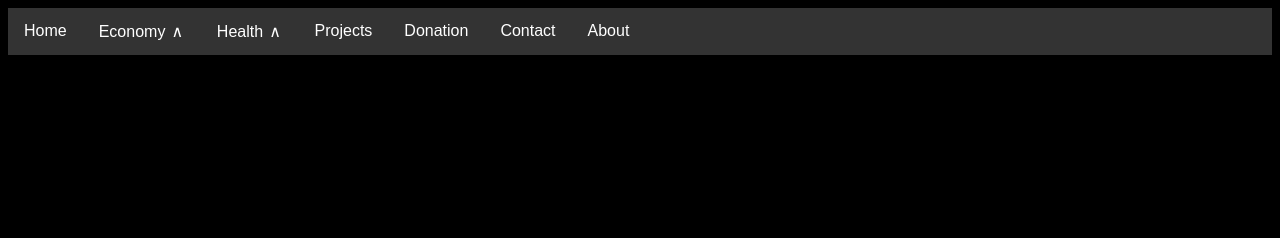
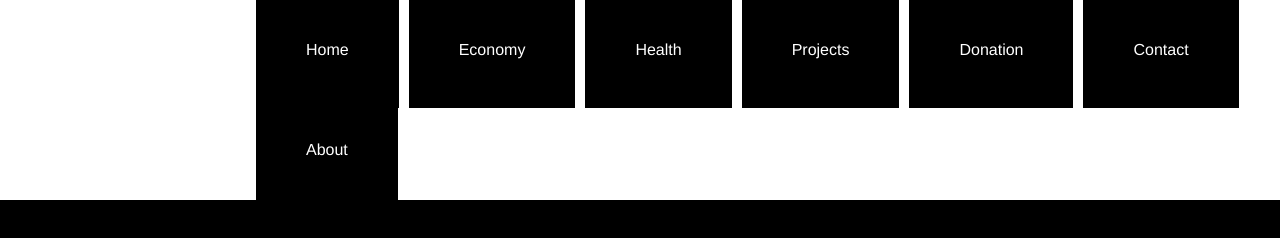
Before and after one commit to theanarch/JavaScript1, a website: page html/index.html in a window 1280 px wide. Drawn offline with Linux system fonts and the light colour scheme.

Commit message:
Testing new navbar

```diff
--- a/css/style.css
+++ b/css/style.css
@@ -9,11 +9,7 @@
  * General *
  **********/
 
-.body {
-    background-color: black;
-}
-
-.navbar {
+/* .navbar {
     overflow: hidden;
     background-color: #333;
     font-family: Arial;
@@ -87,13 +83,61 @@
 
 .show .dropdown-content {
     display: block;
+}*/
+
+/*******************************************************************************************************/
+
+* {
+    list-style: none;
+    text-decoration: none;
+    padding: 0;
+    margin: 0;
+    background: black;
+}
+
+nav {
+    /* float: left; */
+    width: 100%;
+    background: #fff;
+}
+
+.clearfix:after {
+    clear: both;
+    display: block;
+    content: "";
+}
+
+nav>ul {
+    float: right;
+    width: 80%;
+    background: white;
+    font-family: Arial, Helvetica, sans-serif;
+}
+
+nav>ul>li {
+    float: left;
+    width: auto;
+    margin-right: 10px;
+    line-height: 100px;
+}
+
+nav>ul li a {
+    padding: 50px;
+    color: white;
+    font-family: Helvetica, sans-serif, Arial;
+}
+
+nav>ul>li>ul {
+    display: none;
+}
+
+nav>ul>li:hover {
+    background-color: rgb(233, 75, 75);
 }
 
 /**********
  * Economy *
  **********/
-
-.econSec:hover {}
 
 /**********
  * Health *
@@ -103,7 +147,7 @@
  * Donation *
  **********/
 
-div.davidInit {
+/* div.davidInit {
     color: #ff9999;
     width: 46em;
     text-align: center;
@@ -119,15 +163,15 @@ h1.h1David {
     height: auto;
     width: 60%;
     padding-bottom: 1%;
-}
+} */
 
-#imgBitcoin {
-    /* position: relative; */
+/*#imgBitcoin {
+    /* position: relative;
     height: 1em;
     width: 1em;
     vertical-align: text-top;
-    /* flex-shrink: 10; */
-}
+    /* flex-shrink: 10;
+}*/
 
 /**********
  * About *
@@ -137,6 +181,7 @@ h1.h1David {
  * Contact *
  **********/
 
+/*
 .contactField {
     width: 450px;
-}
+}*/
--- a/html/index.html
+++ b/html/index.html
@@ -3,61 +3,63 @@
 
 <head>
     <meta charset="UTF-8">
-    <meta name="viewport" content="width=device-width, initial-scale=1">
+    <meta name="keywords" content="HTML,CSS,JavaScript">
+    <meta name="author" content="Boris Torbica">
+    <meta name="viewport" content="width=device-width, initial-scale=1.0">
 
     <link href="../css/style.css" rel="stylesheet" type="text/css" />
-
-    <!-- <script>
-        // document.onreadystatechange = function() {
-        //     var pageList = [].slice.call(document.querySelectorAll(".navbar li"))
-        //         .map(function(element) { return element.textContent; })
-        //         .join(", ");
-        // }
-
-        // document.title = function() { if(){} };
-    </script> -->
-
 </head>
 
 
-
-<body class="body" id="home">
-    <nav class="navbar">
-        <a href="../html/index.html"> Home</a>
-
-        <div class="dropdown" onclick="dropFunction(this);">
-            <button class="dropbtn icon">Economy
-                <i class="fa fa-caret-down"></i>
-            </button>
-            <div class="dropdown-content">
-                <a href="../html/Economy/Cryptocurrency.html">Cryptocurrency</a>
-                <a href="../html/Economy/Stocks.html">Stocks</a>
-            </div>
-        </div>
-        <div onclick="dropFunction(this);" class=dropdown>
-            <button class="dropbtn">Health
-                <i class="fa fa-caret-down"></i>
-                <span class="icon"></span>
-            </button>
-            <div class="dropdown-content">
-                <a href="../html/Health/TrainingLog.html">Training Log</a>
-                <a href="../html/Health/Food.html">Food</a>
-            </div>
-        </div>
-
-
-
-        <a href="Projects.html">Projects</a>
-        <a href="Donation.html"> Donation</a>
-        <a href="Contact.html"> Contact</a>
-        <a href="About.html"> About</a>
+<body>
+    <nav class="clearfix">
+        <ul>
+            <li>
+                <a href="../html/index.html">Home</a>
+            </li>
+            <li>
+                <a href="../html/Economy/Economy.html"  onclick="dropFunction(this);">Economy</a>
+                <!-- <span class="icon"></span> -->
+                <ul>
+                    <li>
+                        <a href="../html/Economy/Cryptocurrency.html">Cryptocurrency</a>
+                    </li>
+                    <li>
+                        <a href="../html/Economy/Stocks.html">Stocks</a>
+                    </li>
+                </ul>
+            </li>
+            <li>
+                <a href="../html/Health/Health.html"  onclick="dropFunction(this);">Health</a>
+                <!-- <span class="icon"></span> -->
+                <ul>
+                    <li>
+                        <a href="../html/Health/TrainingLog.html">Training Log</a>
+                    </li>
+                    <li>
+                        <a href="../html/Health/Food.html">Food</a>
+                    </li>
+                </ul>
+            </li>
+            <li>
+                <a href="../html/Projects.html">Projects</a>
+            </li>
+            <li>
+                <a href="../html/Donation.html"> Donation</a>
+            </li>
+            <li>
+                <a href="../html/Contact.html"> Contact</a>
+            </li>
+            <li>
+                <a href="../html/About.html"> About</a>
+            </li>
+        </ul>
     </nav>
-
-
 
 
     <script src="../js/navbar-click.js"></script>
 
+
 </body>
 
 </html>
```
Also changed, not shown: html/index2.html (added, +65 -0 lines).
